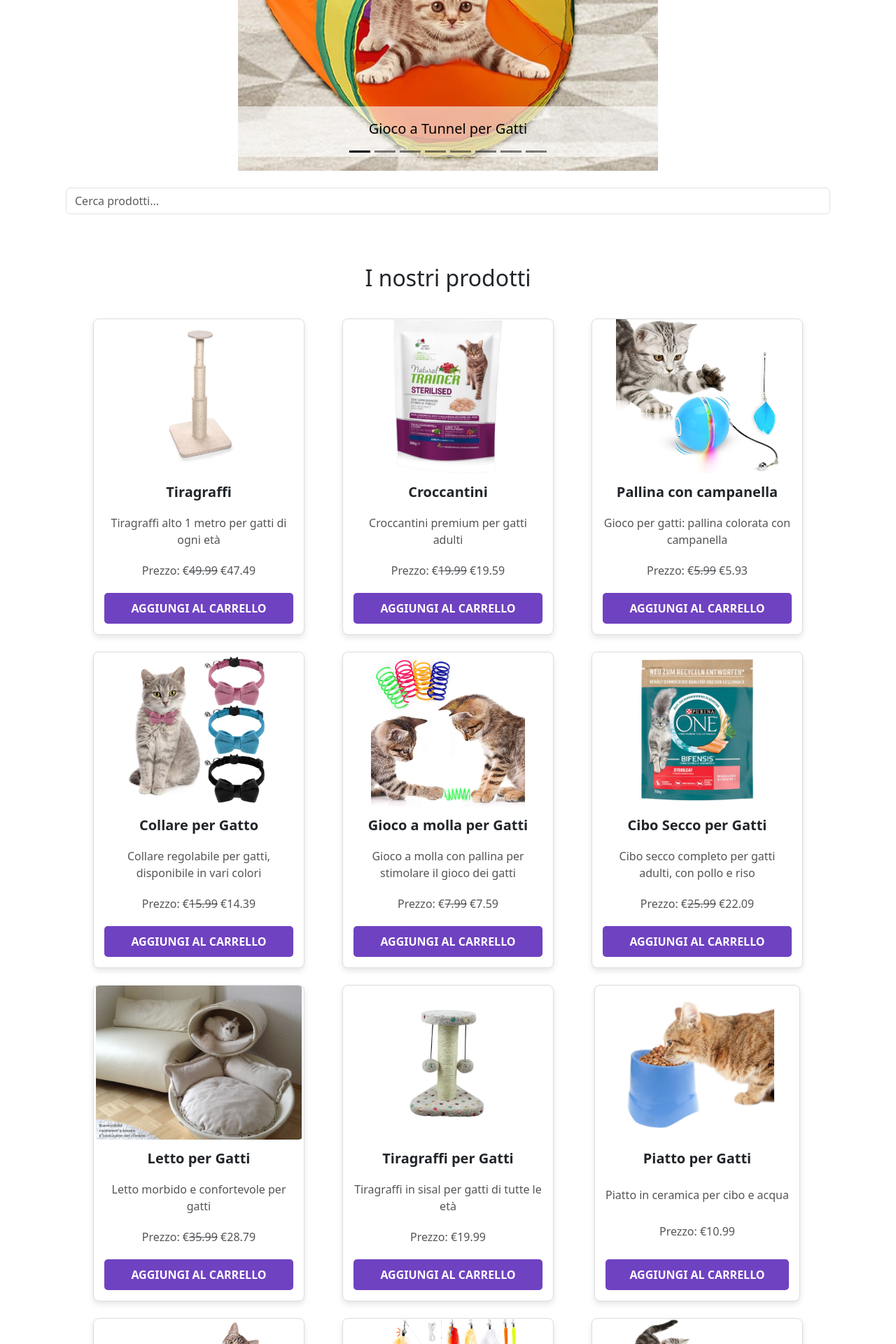
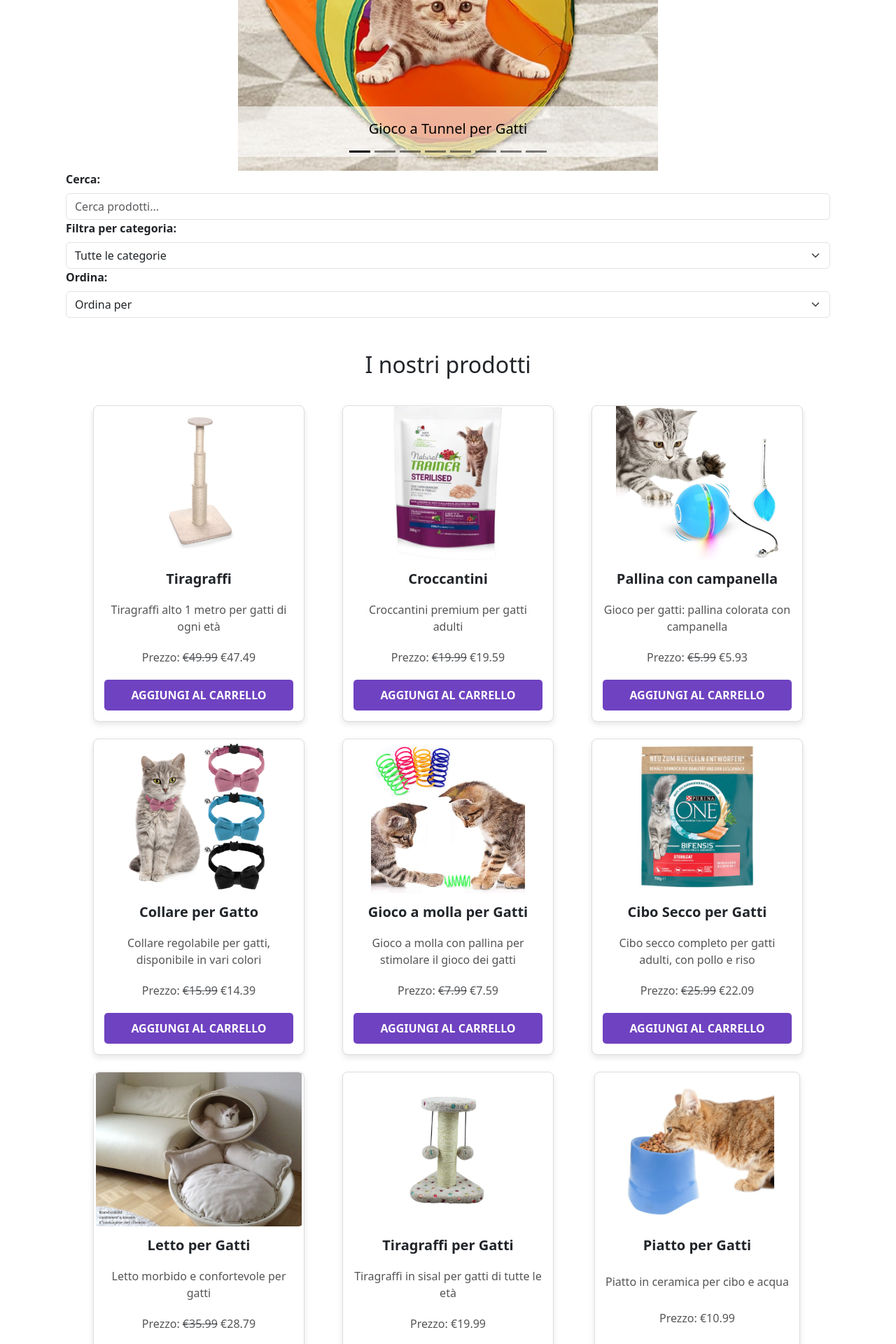
Before and after one commit to Morsu7/Miaoh, a PHP site: page / in a window 1280 px wide. Shown: the part 745-2665 px from the top of the page at 70% size. Run offline with PHP 8.4, Linux system fonts and the light colour scheme; data comes from the database, SQL or seed files in the repository.

Commit message:
ultimata la ricerca

```diff
--- /dev/null
+++ b/public/api/get_products.php
@@ -0,0 +1,47 @@
+<?php
+require_once("../../src/config/connection.php");
+
+$page = isset($_POST['page']) ? intval($_POST['page']) : 1;
+$category = isset($_POST['category']) ? intval($_POST['category']) : null;
+$sort = isset($_POST['sort']) ? $_POST['sort'] : '';
+$orderBy = 'id ASC'; // Ordinamento di default
+
+if ($sort === 'asc') {
+    $orderBy = 'prezzo ASC';
+} elseif ($sort === 'desc') {
+    $orderBy = 'prezzo DESC';
+}
+
+$limit=20;
+$offset=$page*$limit;
+
+// Costruzione della query
+if ($category !== null && $category > 0) { // Verifica che la categoria sia valida
+    $query = "SELECT id, nome, descrizione, prezzo, sconto, fine_sconto, img1
+              FROM prodotto
+              WHERE tipoProdotto_id = ?
+              ORDER BY $orderBy
+              LIMIT ? OFFSET ?";
+    $stmt = Connection::$db->prepare($query);
+    $stmt->bind_param("iii", $category, $limit, $offset);
+} else {
+    $query = "SELECT id, nome, descrizione, prezzo, sconto, fine_sconto, img1
+              FROM prodotto
+              ORDER BY $orderBy
+              LIMIT ? OFFSET ?";
+    $stmt = Connection::$db->prepare($query);
+    $stmt->bind_param("ii", $limit, $offset);
+}
+
+$stmt->execute();
+$result = $stmt->get_result();
+
+$products = [];
+while ($row = $result->fetch_assoc()) {
+    $products[] = $row;
+}
+
+echo json_encode($products);
+
+$stmt->close();
+?>
--- /dev/null
+++ b/public/api/maxPage.php
@@ -0,0 +1,23 @@
+<?php
+require_once("../../src/config/connection.php");
+
+$response = ["status" => "error", "message" => "Errore"]; // Default error response
+
+$query = "SELECT COUNT(*) as num FROM prodotto";
+$stmt = Connection::$db->prepare($query);
+
+if ($stmt) {
+    $stmt->execute();
+    $result = $stmt->get_result();
+
+    if ($result && $row = $result->fetch_assoc()) {
+        $numProduct = intval($row['num']);
+        $maxPage = ceil($numProduct / 20);
+        $response = ["status" => "success", "maxPage" => $maxPage];
+    }
+    $stmt->close();
+}
+
+header('Content-Type: application/json');
+echo json_encode($response);
+?>
--- a/public/script/home.js
+++ b/public/script/home.js
@@ -3,13 +3,41 @@ const carousel = new bootstrap.Carousel('#carouselExampleCaptions')
 const searchInput = document.getElementById('search-input');
 const suggestionsBox = document.getElementById('search-suggestions');
 const productList = document.getElementById('product-list');
-const productListDF = document.getElementById('product-list-default');
+let currentCategory = ''; // Categoria attualmente selezionata
+let isLoading = false; // Flag per evitare richieste multiple
+let isSearching = false;
+let currentPage = 0; // Reset della paginazione
+let maxPage // Reset della paginazione
+let currentSort = ''; // Ordinamento corrente
 
 document.addEventListener('DOMContentLoaded', function () {
 
+    setMaxPage();
+
+    // Ascolta i cambiamenti nella selezione della categoria
+    document.getElementById('categoryFilter').addEventListener('change', function () {
+        currentCategory = this.value; // Aggiorna la categoria corrente
+        currentPage = 0; // Reset della paginazione
+        productList.innerHTML = ''; // Svuota la lista dei prodotti
+        loadMoreProducts(); // Carica i prodotti della nuova categoria
+    });
+
+    document.getElementById('sortFilter').addEventListener('change', function () {
+        currentSort = this.value; // Aggiorna l'ordinamento corrente
+        currentPage = 0; // Reset della paginazione
+        productList.innerHTML = ''; // Svuota la lista dei prodotti
+        loadMoreProducts(); // Carica i prodotti ordinati
+    });
+
+    // Aggiungi l'evento di scroll
+    window.addEventListener('scroll', handleScroll);
+
+    // Carica la prima pagina all'avvio
+    loadMoreProducts();
+
     searchInput.addEventListener('input', function () {
+        isSearching=true;
         const query = searchInput.value.trim();
-        productListDF.style.display = 'none';
 
         fetch('public/api/search_suggestions.php', {
             method: 'POST',
@@ -22,23 +50,61 @@ document.addEventListener('DOMContentLoaded', function () {
         .then(response => response.json())
         .then(data => {
             fillSuggestionsBox(data)
-            fillProductList(data)
+            fillProductList(data,false)
         })
         .catch(error => console.error('Errore nella ricerca:', error));
     });
 
     // Nascondi suggerimenti se clicchi altrove
     document.addEventListener('click', function (event) {
-        if (!searchInput.contains(event.target)) {
+        if (!searchInput.contains(event.target) && isSearching==true) {
+            isSearching=false;
             suggestionsBox.style.display = 'none';
-            productListDF.style.display = 'block';
+            currentPage = 0; // Reset della paginazione
+            productList.innerHTML = ''; // Svuota la lista dei prodotti
+            loadMoreProducts(); // Carica i prodotti della nuova categoria
             productList.innerHTML = ''; // Svuota le card esistenti
         }
     });
 });
 
+// Modifica la funzione AJAX per includere la categoria
+function loadMoreProducts() {
+    if (isLoading || currentPage>=maxPage) return;
+    isLoading = true;
 
+    const url = `public/api/get_products.php?page=${currentPage}&category=${encodeURIComponent(currentCategory)}`;
 
+    fetch('public/api/get_products.php', {
+        method: 'POST',
+        headers: {
+            'Content-Type': 'application/x-www-form-urlencoded'
+        },
+        body: 'page=' + encodeURIComponent(currentPage) + '&category=' + encodeURIComponent(currentCategory) + '&sort='+ encodeURIComponent(currentSort),
+        credentials: 'include'
+    })
+    .then(response => response.json())
+    .then(data => {
+        isLoading = false;
+        currentPage++;
+        fillProductList(data,true)
+        //window.removeEventListener('scroll', handleScroll);
+    })
+    .catch(error => {
+        isLoading = false;
+        console.error('Errore nel caricamento dei prodotti:', error);
+    });
+}
+
+// Funzione per rilevare lo scroll in fondo alla pagina
+function handleScroll() {
+    const scrollPosition = window.scrollY + window.innerHeight; // Posizione attuale dello scroll
+    const bottomPosition = document.documentElement.scrollHeight; // Altezza totale della pagina
+
+    if (scrollPosition >= bottomPosition - 50 && isSearching==false) { // Quando siamo vicini al fondo
+        loadMoreProducts();
+    }
+}
 
 function fillSuggestionsBox(data){
     // Svuota il contenitore dei suggerimenti
@@ -64,9 +130,9 @@ function fillSuggestionsBox(data){
 }
 
 
-function fillProductList(data){
+function fillProductList(data,append){
     // Genera le card dinamiche con i dati JSON
-    productList.innerHTML = ''; // Svuota le card esistenti
+    if(!append) productList.innerHTML = ''; // Svuota le card esistenti
     if (data.length > 0) {
         let countIndex = 0; // Inizializza il contatore
         let row = document.createElement('div'); // Crea una nuova riga
@@ -128,6 +194,20 @@ function fillProductList(data){
             }
         });
     } else {
-        productList.innerHTML = '<p class="text-center">Nessun risultato trovato.</p>';
+        //productList.innerHTML = '<p class="text-center">Nessun risultato trovato.</p>';
     }
 }
+
+function setMaxPage() {
+    fetch('public/api/maxPage.php')
+        .then(response => response.json())
+        .then(data => {
+            if (data.status === "success") {
+                //console.log(`Numero massimo di pagine: ${data.maxPage}`);
+                maxPage= data.maxPage;
+            } else {
+                console.error("Errore:", data.message);
+            }
+        })
+        .catch(error => console.error("Errore AJAX:", error));
+}
--- a/src/views/home/home.php
+++ b/src/views/home/home.php
@@ -45,8 +45,11 @@
 </div>
 <?php } ?>
 
-<section class="search-bar py-4">
+
+<!-- FILTRI -->
 <div class="container">
+    <label for="search-bar" class="form-label fw-bold">Cerca:</label>
+    <section class="search-bar">
             <input
                 type="text"
                 id="search-input"
@@ -54,9 +57,27 @@
                 placeholder="Cerca prodotti..."
                 autocomplete="off">
             <ul id="search-suggestions" class="list-group mt-2" style="display: none;"></ul>
-    </div>
     </section>
 
+    <!-- Dropdown per le categorie -->
+    <label for="categoryFilter" class="form-label fw-bold">Filtra per categoria:</label>
+    <select id="categoryFilter" class="form-select">
+        <option value="">Tutte le categorie</option>
+        <option value="1">Accessori per Gatti</option>
+        <option value="2">Cibo per Gatti</option>
+        <option value="3">Giochi per Gatti</option>
+    </select>
+
+    <!-- Dropdown per l'ordinamento -->
+    <label for="sortFilter" class="form-label fw-bold">Ordina:</label>
+    <select id="sortFilter" class="form-select">
+        <option value="">Ordina per</option>
+        <option value="asc">Prezzo crescente</option>
+        <option value="desc">Prezzo decrescente</option>
+    </select>
+
+
+</div>
 
 <section class="products py-5">
     <div class="container">
@@ -64,7 +85,7 @@
 
         <div class="container" id="product-list">
         </div>
-        <div class="container" id="product-list-default">
+        <div class="container" id="product-list-default" style="display: none;">
             <div class="row">
                 <?php
                 // Ciclo attraverso i prodotti
```
Lines whose indentation alone changed are shown as unchanged.
